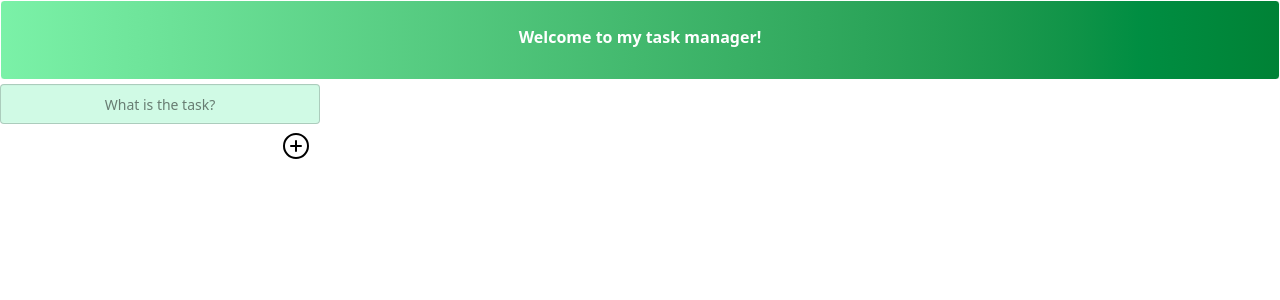
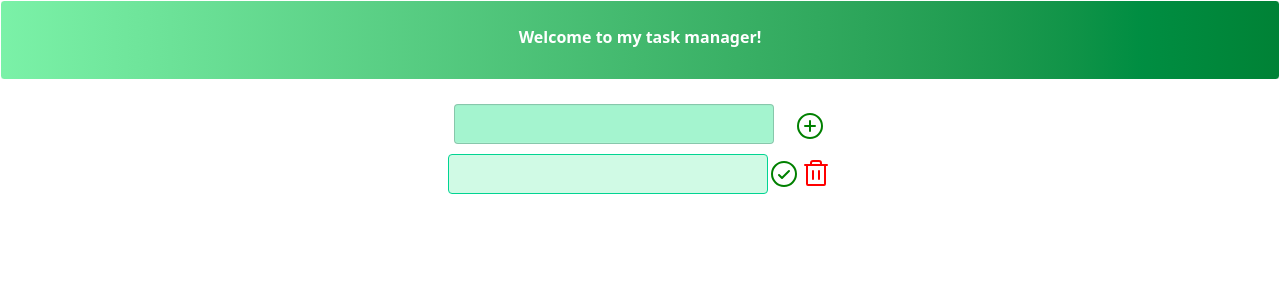
Before and after one commit to isaneyde/task-manager, a React (Vite) app: page / in a window 1280 px wide. Shown: the top 300 px of the page. Built offline with nearby package versions, Linux system fonts and the light colour scheme.

Commit message:
create:create the display div and the respective states

```diff
--- a/src/components/main.tsx
+++ b/src/components/main.tsx
@@ -1,12 +1,32 @@
-import {PlusCircleIcon} from "@phosphor-icons/react"
-export const Main=()=>{
-    return(
-        <main className="bg-white h-screen">
-       <fieldset className="fieldset ">
-  <input type="text" className="input text-center bg-emerald-100 text-black " placeholder="What is the task?" />
-      <PlusCircleIcon size={32} fill="" className="ml-70 "/>
-</fieldset>
-    </main>
+import { CheckCircleIcon, PlusCircleIcon } from "@phosphor-icons/react"
+import { TrashIcon } from "@phosphor-icons/react/dist/ssr";
+import { useState } from "react"
+export const Main = () => {
+    const [task, setTask] = useState(" ");
+    const [isHidden, setIsHidden] = useState(false);
+    const [list,setList]=useState(0);
+    const add=()=>{
+        setTask(addList=>addList+1.)
+    }
+    return (
+        <main className="bg-white h-screen justify-items-center">
+            <fieldset className="fieldset">
+                <input type="text" className="input text-center bg-emerald-200 text-black  mt-5"
+                    placeholder="What is the task?" value={task} onChange={(event) => setTask(event.target.value)} />
+                <button onClick={()=>setIsHidden(!isHidden)}><PlusCircleIcon size={32} color="green"
+                    className="ml-85 -mt-10" /></button>
+
+            </fieldset>
+            <div style={{ display: isHidden ? 'none' : 'block' }} >
+                <div className="w-80 h-10 rounded 2xl
+ bg-emerald-100 p-2 text-center text-black border-1 border-emerald-400 mr-5">{task}</div>
+                <div className="ml-80 -mt-9">
+                    <button> <CheckCircleIcon size={32} color="green" className="" /></button>
+                    <button onClick={() => setIsHidden(!isHidden)}> <TrashIcon size={32} color="red" className="" /></button>
+                </div>
+            </div>
+
+        </main>
 
 
     )
```
